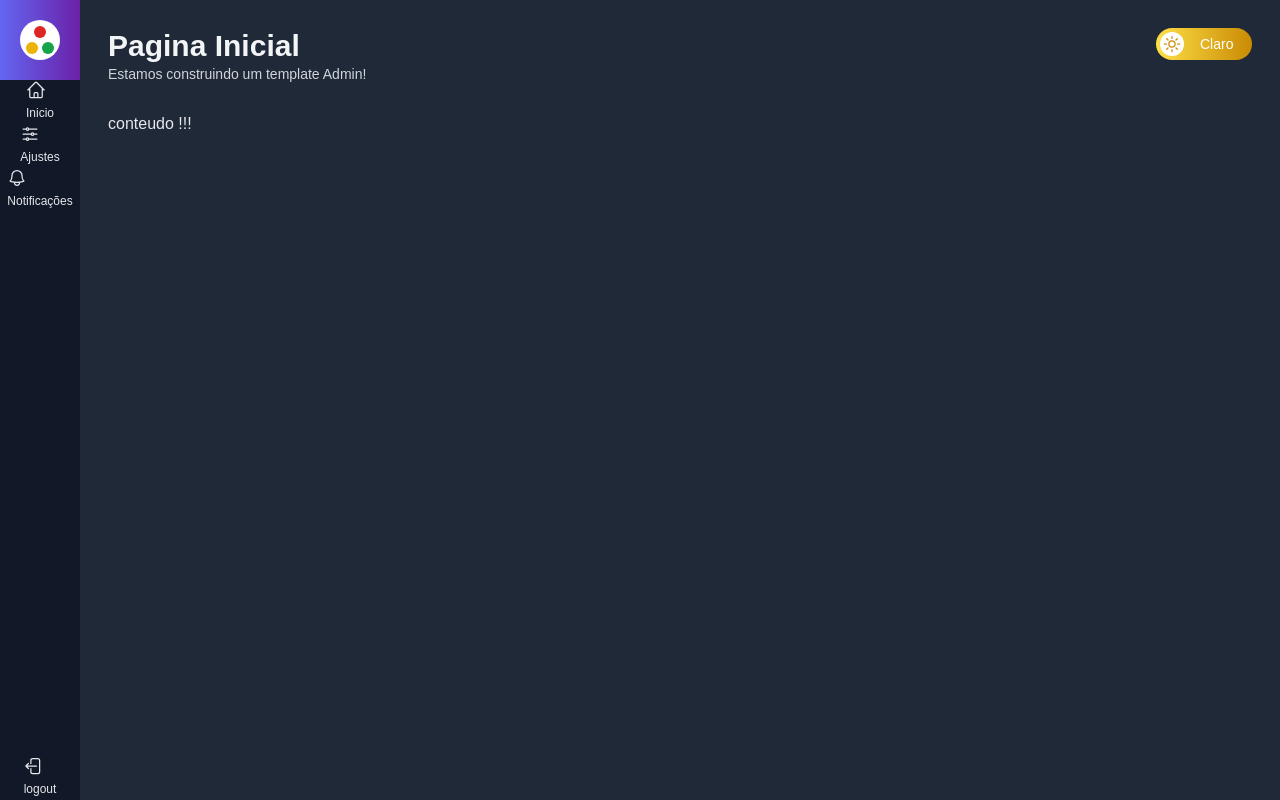
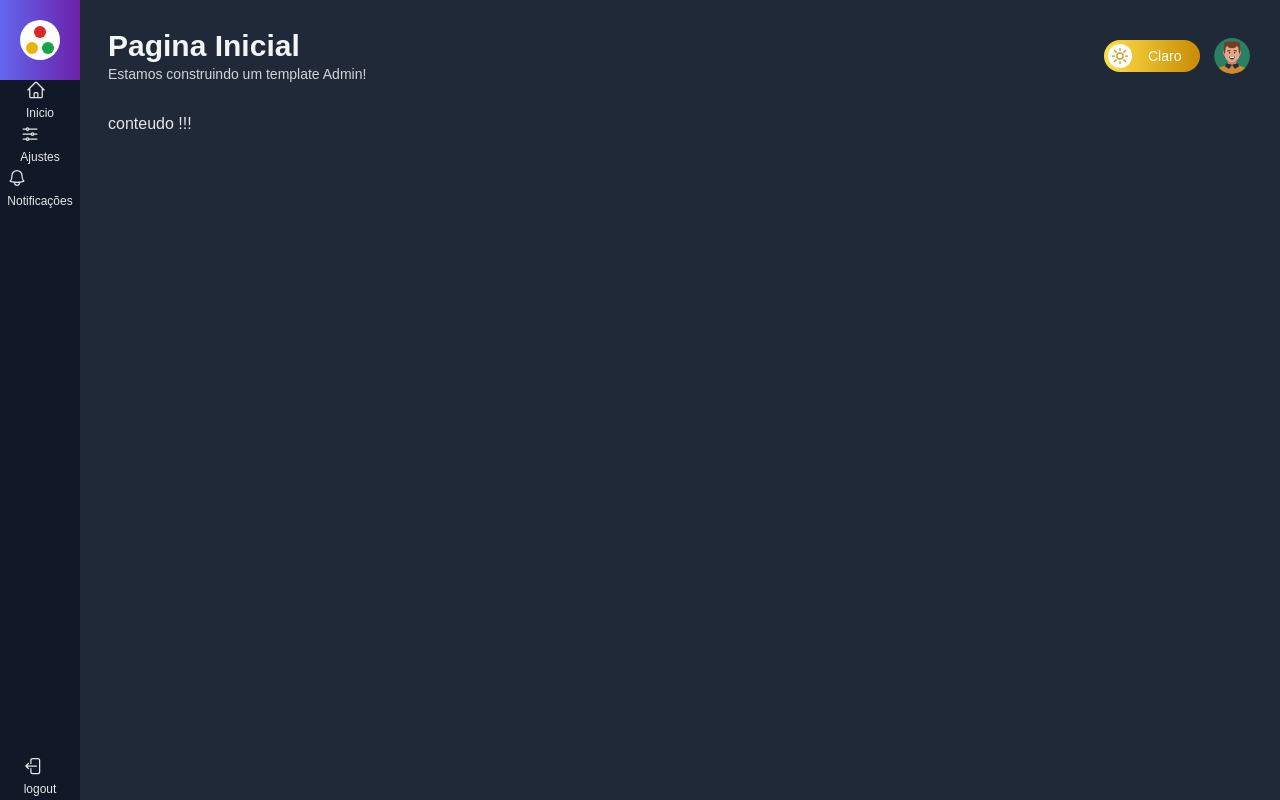
Before and after one commit to rbragadev/admin-template-next, a Next.js app: page / in a window 1280 px wide. Built offline with nearby package versions, Linux system fonts and the light colour scheme; no server answers.

Commit message:
:rocket: feat: avatar usuario

```diff
--- /dev/null
+++ b/src/components/template/AvatarUsuario.tsx
@@ -0,0 +1,20 @@
+import useAuth from '@/data/hook/useAuth';
+import Link from 'next/link';
+
+interface AvatarUsuarioProps {
+  className?: string;
+}
+
+export default function AvatarUsuario(props: AvatarUsuarioProps) {
+  const { usuario } = useAuth();
+
+  return (
+    <Link href="/perfil">
+      <img
+        src={usuario?.imagemUrl ?? '/images/avatar.svg'}
+        alt="avatar do usuario"
+        className={`h-10 w-10 rounded-full cursor-pointer ${props.className}`}
+      />
+    </Link>
+  );
+}
--- a/src/components/template/Header.tsx
+++ b/src/components/template/Header.tsx
@@ -1,6 +1,7 @@
 import useAppData from '@/data/hook/useAppData';
 import ButtonAlterTheme from './ButtonAlterTheme';
 import Title from './Title';
+import AvatarUsuario from './AvatarUsuario';
 
 interface HeaderProps {
   title: string;
@@ -12,8 +13,9 @@ export default function Header(props: HeaderProps) {
   return (
     <div className="flex">
       <Title title={props.title} subtitle={props.subtitle} />
-      <div className="flex flex-grow justify-end">
+      <div className="flex flex-grow justify-end items-center">
         <ButtonAlterTheme theme={theme} alternarTema={alternarTema} />
+        <AvatarUsuario className="ml-3" />
       </div>
     </div>
   );
--- /dev/null
+++ b/src/pages/perfil.tsx
@@ -0,0 +1,9 @@
+import Layout from '@/components/template/Layout';
+
+export default function Perfil() {
+  return (
+    <Layout title="Perfil do usuario" subtitle="Administre as suas informações">
+      <h1>Perfil do usuario</h1>
+    </Layout>
+  );
+}
```
Also changed, not shown: public/images/avatar.svg (added).
